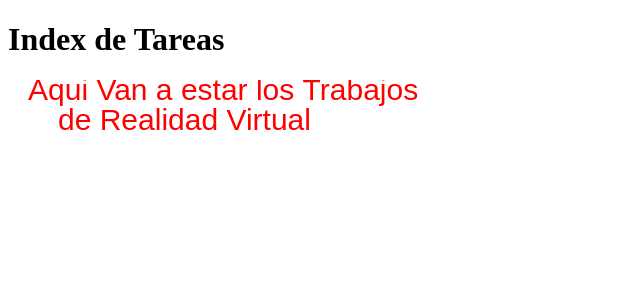
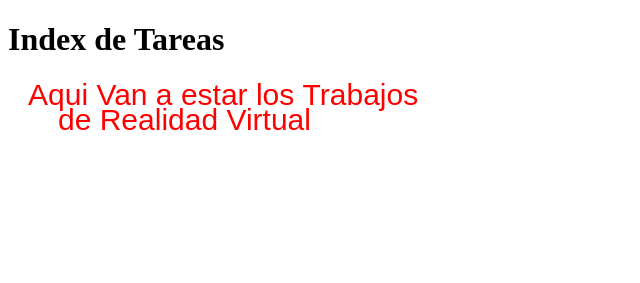
Before and after one commit to UPIIDK/UPIIDK.github.io, a plain HTML site: page rv/index.html in a window 1280 px wide. Shown: the whole page, without its empty margins (0-640 px from the left). Drawn offline with Linux system fonts and the light colour scheme.

Commit message:
Update index.html

```diff
--- a/rv/index.html
+++ b/rv/index.html
@@ -15,7 +15,7 @@
             var contexto=MiCanvas.getContext("2d");
                   contexto.fillStyle="red";
                  contexto.font = "30px Arial";
-                 contexto.fillText("Aqui Van a estar los Trabajos", 20, 20);
+                 contexto.fillText("Aqui Van a estar los Trabajos", 20, 25);
                  contexto.fillText("de Realidad Virtual",50,50);
                  </script>
    </body>
```
